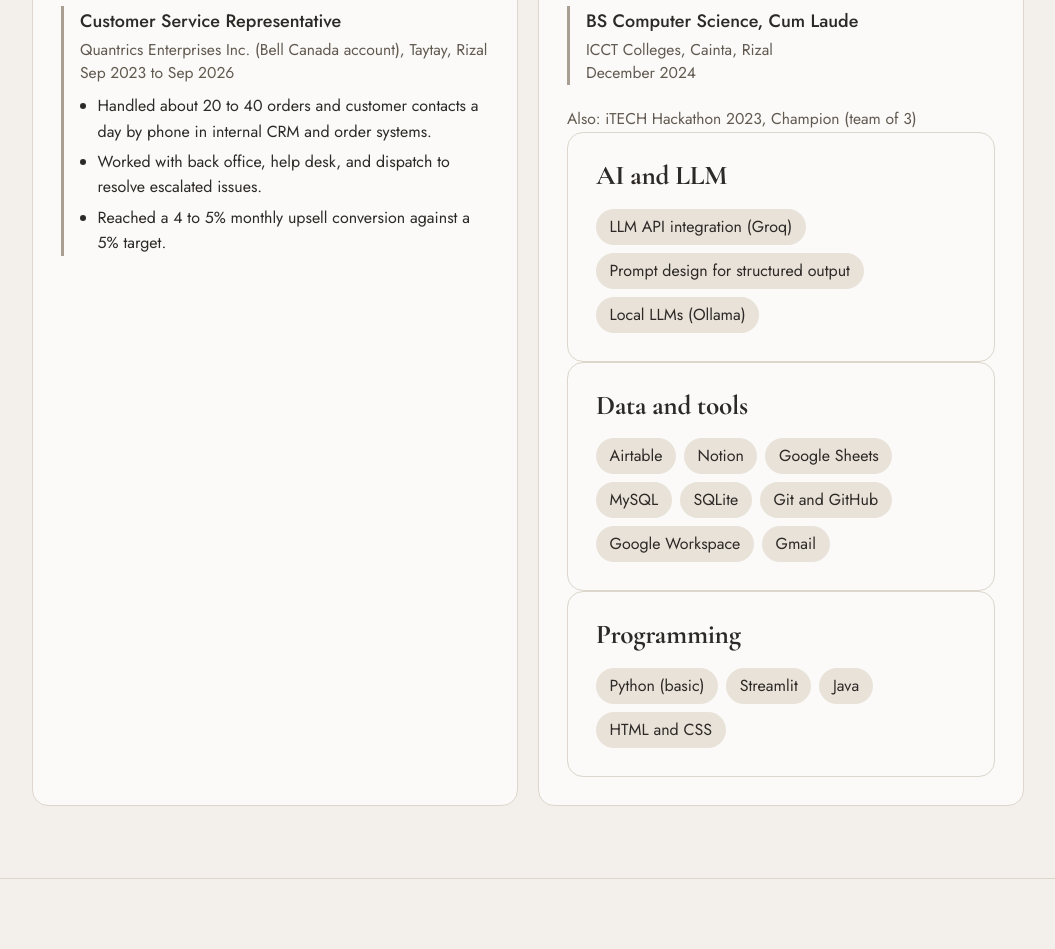
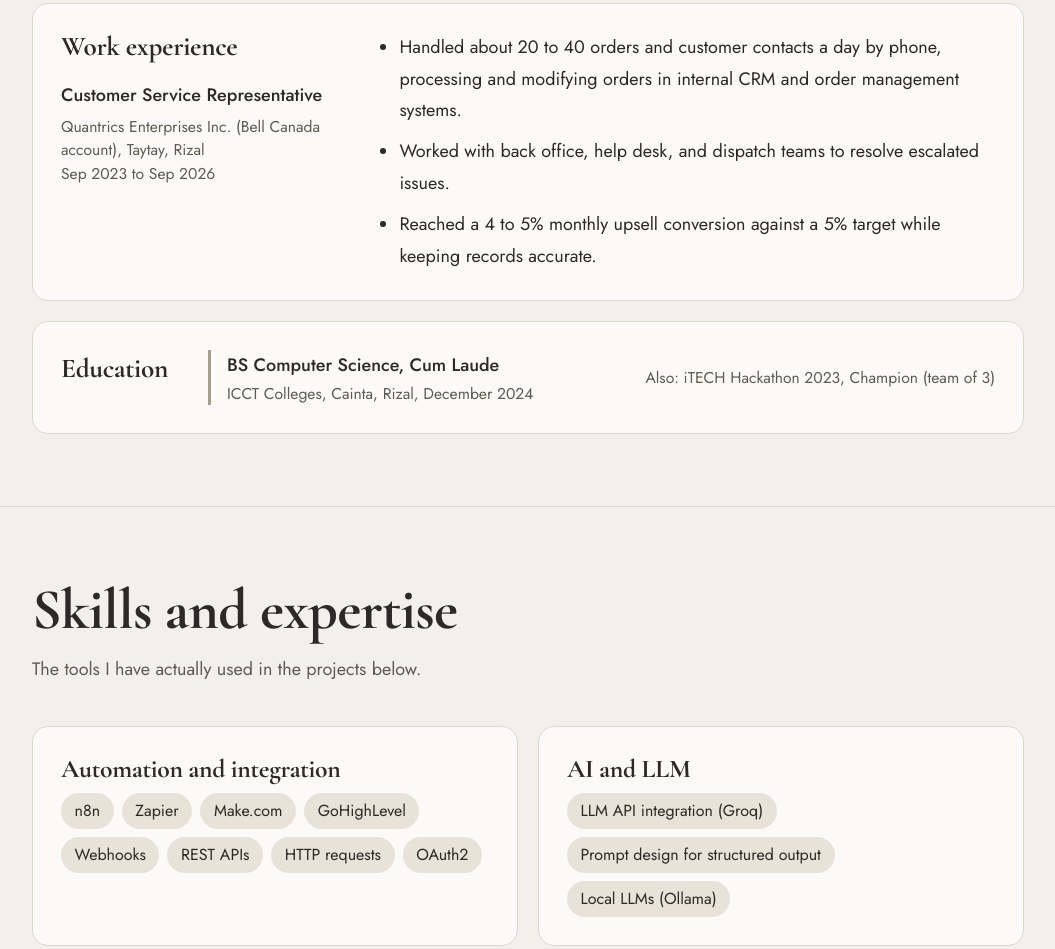
Before and after one commit to Ivy1618/Ivy1618.github.io, a plain HTML site: page index.html in a window 1280 px wide. Shown: the part 1179-2128 px from the top of the page, without its empty margins (112-1167 px from the left). Drawn offline with nearby package versions, Linux system fonts and the light colour scheme.

Commit message:
index.html

```diff
--- a/index.html
+++ b/index.html
@@ -64,7 +64,17 @@ section h2{font-size:clamp(2.4rem,5vw,3.6rem);margin-bottom:.75rem}
 
 /* about */
 .about-text{max-width:42rem;margin-bottom:2.5rem}
-.two{display:grid;grid-template-columns:1fr 1fr;gap:1.25rem}
+.job{display:grid;grid-template-columns:18rem 1fr;gap:2rem;align-items:start;margin-bottom:1.25rem}
+.job-meta h3{margin-bottom:.9rem}
+.job-meta b{display:block;font-weight:500}
+.job-meta small{display:block;color:var(--muted);font-size:.98rem;line-height:1.5;margin-top:.2rem}
+.job ul{margin:0;padding-left:1.15rem}
+.job li{margin-bottom:.6rem}
+.job li:last-child{margin-bottom:0}
+.edu{display:flex;flex-wrap:wrap;align-items:center;gap:.75rem 2.5rem}
+.edu h3{margin:0}
+.edu .entry{margin:0}
+.edu .note{margin:0;margin-left:auto}
 .panel{background:var(--card);border:1px solid var(--line);border-radius:16px;padding:1.75rem}
 .panel h3{font-size:1.7rem;margin-bottom:1.1rem}
 .entry{padding-left:1rem;border-left:3px solid var(--band);margin-bottom:1.25rem}
@@ -111,7 +121,9 @@ footer{padding:1.75rem 0 2.5rem;color:var(--muted);font-size:.95rem;text-align:c
   body{font-size:1.0625rem}
   .hero{grid-template-columns:1fr;gap:2rem;padding:3rem 0 2.5rem;text-align:left}
   .portrait{order:-1;width:220px;margin:0}
-  .facts,.two,.skills,.grid{grid-template-columns:1fr}
+  .facts,.skills,.grid,.job{grid-template-columns:1fr}
+  .job{gap:1rem}
+  .edu .note{margin-left:0}
   .bar-in{border-radius:24px}
   section{padding:3.25rem 0}
 }
@@ -151,7 +163,7 @@ footer{padding:1.75rem 0 2.5rem;color:var(--muted);font-size:.95rem;text-align:c
     <div class="facts">
       <div class="fact"><b>7+ projects</b><span>Self-built, each with a recorded walkthrough</span></div>
       <div class="fact"><b>Cum Laude</b><span>BS Computer Science, ICCT Colleges</span></div>
-      <div class="fact"><b>3 years</b><span>Working in CRM and order systems</span></div>
+      <div class="fact"><b>3 years in customer operations</b><span>Processed 20 to 40 orders and customer calls a day in CRM and order systems</span></div>
     </div>
   </div>
 
@@ -159,26 +171,36 @@ footer{padding:1.75rem 0 2.5rem;color:var(--muted);font-size:.95rem;text-align:c
     <div class="wrap">
       <h2>About me</h2>
       <p class="about-text">I'm a Computer Science graduate who spent three years handling orders and customer calls in CRM systems. That showed me which manual processes are worth automating, so I built projects with n8n, Airtable, GoHighLevel, and LLM APIs to put it into practice. I'm looking for an AI automation or workflow role, with the goal of growing into applied AI engineering.</p>
-      <div class="two">
-        <div class="panel">
+      <div class="panel job">
+        <div class="job-meta">
           <h3>Work experience</h3>
-          <div class="entry">
           <b>Customer Service Representative</b>
           <small>Quantrics Enterprises Inc. (Bell Canada account), Taytay, Rizal<br>Sep 2023 to Sep 2026</small>
+        </div>
         <ul>
-              <li>Handled about 20 to 40 orders and customer contacts a day by phone in internal CRM and order systems.</li>
-              <li>Worked with back office, help desk, and dispatch to resolve escalated issues.</li>
-              <li>Reached a 4 to 5% monthly upsell conversion against a 5% target.</li>
+          <li>Handled about 20 to 40 orders and customer contacts a day by phone, processing and modifying orders in internal CRM and order management systems.</li>
+          <li>Worked with back office, help desk, and dispatch teams to resolve escalated issues.</li>
+          <li>Reached a 4 to 5% monthly upsell conversion against a 5% target while keeping records accurate.</li>
         </ul>
       </div>
-        </div>
-        <div class="panel">
+      <div class="panel edu">
         <h3>Education</h3>
         <div class="entry">
           <b>BS Computer Science, Cum Laude</b>
-            <small>ICCT Colleges, Cainta, Rizal<br>December 2024</small>
+          <small>ICCT Colleges, Cainta, Rizal, December 2024</small>
         </div>
         <p class="note">Also: iTECH Hackathon 2023, Champion (team of 3)</p>
+      </div>
+    </div>
+  </section>
+
+  <section id="skills">
+    <div class="wrap">
+      <h2>Skills and expertise</h2>
+      <p class="sub">The tools I have actually used in the projects below.</p>
+      <div class="skills">
+        <div class="panel"><h3>Automation and integration</h3>
+          <ul class="tags"><li>n8n</li><li>Zapier</li><li>Make.com</li><li>GoHighLevel</li><li>Webhooks</li><li>REST APIs</li><li>HTTP requests</li><li>OAuth2</li></ul></div>
         <div class="panel"><h3>AI and LLM</h3>
           <ul class="tags"><li>LLM API integration (Groq)</li><li>Prompt design for structured output</li><li>Local LLMs (Ollama)</li></ul></div>
         <div class="panel"><h3>Data and tools</h3>
@@ -277,7 +299,7 @@ footer{padding:1.75rem 0 2.5rem;color:var(--muted);font-size:.95rem;text-align:c
           </div>
         </article>
       </div>
-      <p class="more"><strong>Also built:</strong> a Client Tracker in Google Sheets. For software practice I followed tutorials to build an Employee Management System (Java, Spring Boot, MySQL) and a Mortgage Calculator (Java).</p>
+      <p class="more"><strong>Also built:</strong> a Client Tracker in Google Sheets. <strong>Software practice:</strong> an Employee Management System (Java, Spring Boot, MySQL, REST CRUD) and a Mortgage Calculator (Java).</p>
     </div>
   </section>
 
```
Lines whose indentation alone changed are shown as unchanged.
